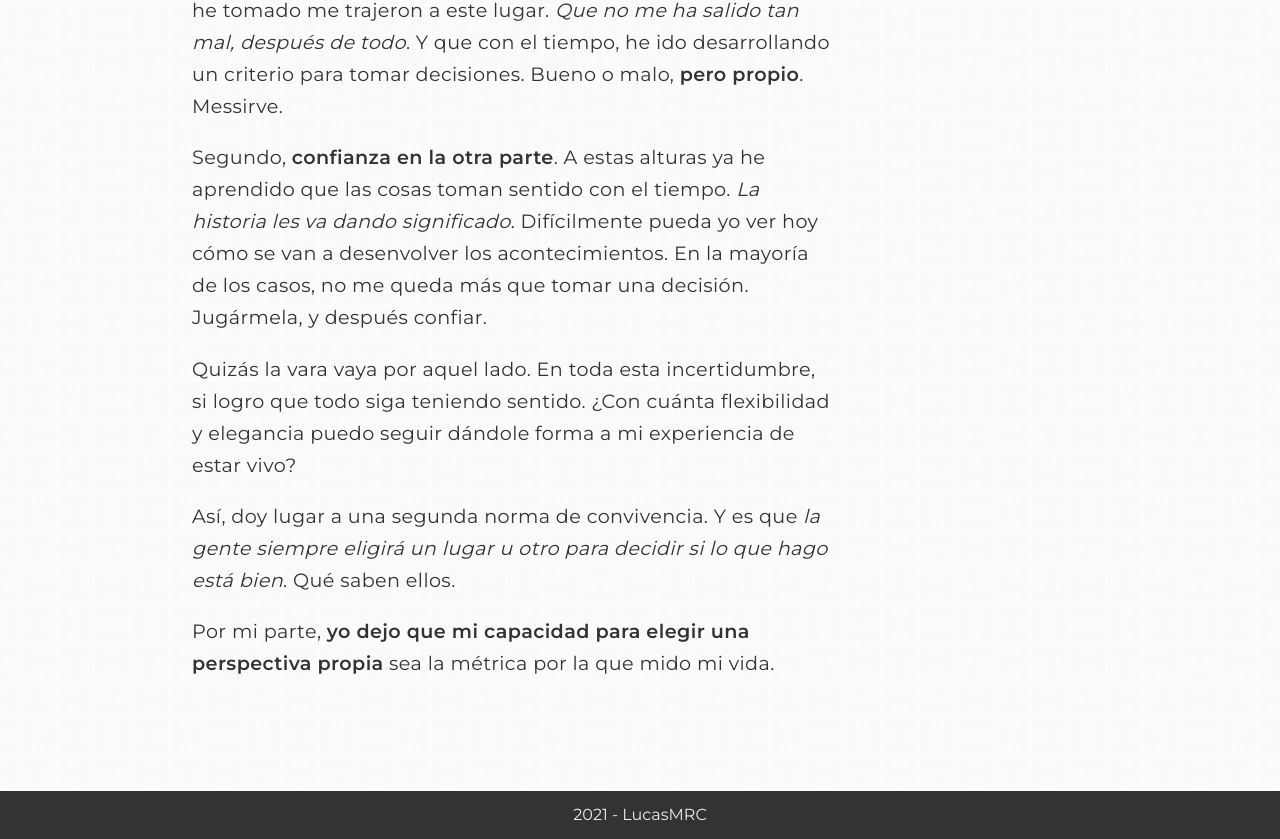
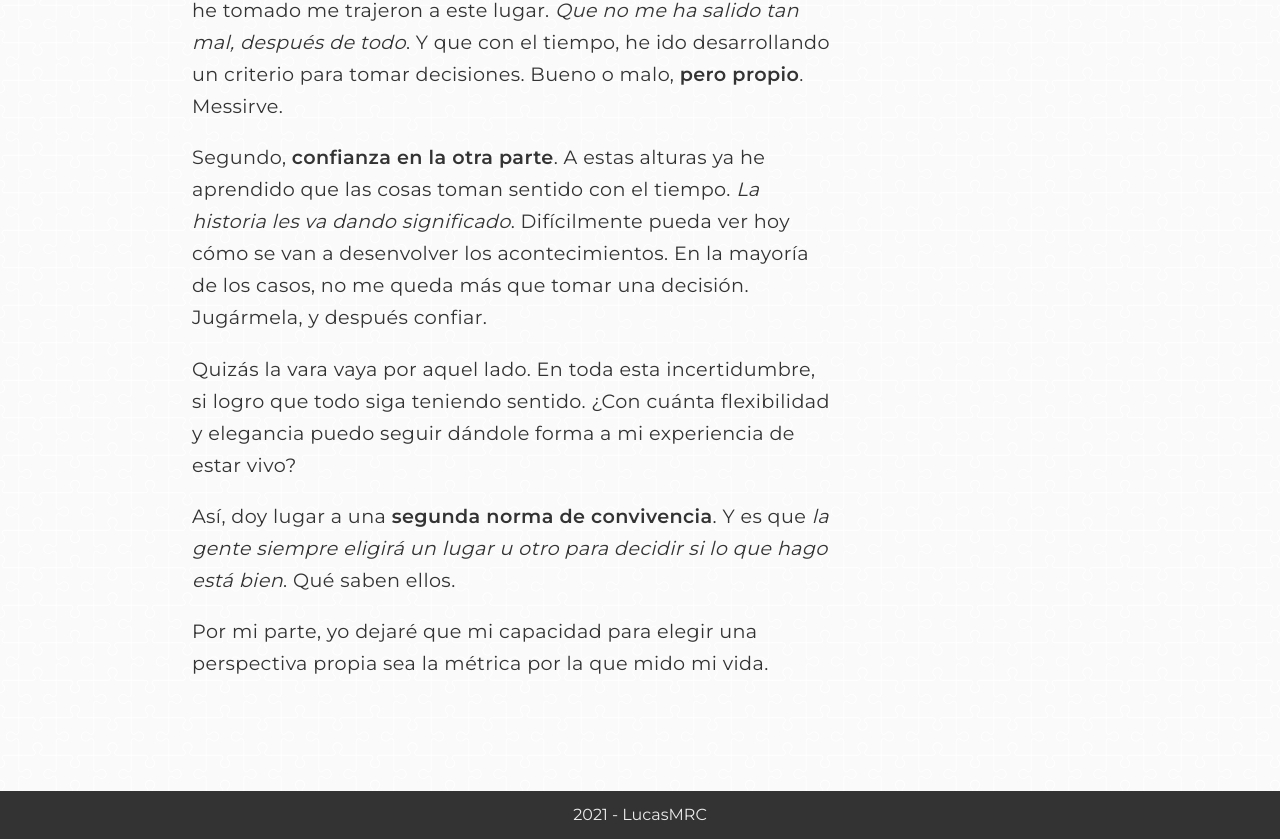
Before and after one commit to LucasMRC/perspectiva, a Svelte app: page / in a window 1280 px wide. Shown: the part 1776-2615 px from the top of the page. Built offline with nearby package versions, Linux system fonts and the light colour scheme; a web font is replaced by a local one.

Commit message:
New changes on main article

```diff
--- a/src/components/Main/index.svelte
+++ b/src/components/Main/index.svelte
@@ -19,16 +19,16 @@
             Primero, confianza en mí, en Lucas. En que las decisiones que he tomado me trajeron a este lugar. <em>Que no me ha salido tan mal, después de todo</em>. Y que con el tiempo, he ido desarrollando un criterio para tomar decisiones. Bueno o malo, <strong>pero propio</strong>. Messirve.
         </p>
         <p>
-            Segundo, <strong>confianza en la otra parte</strong>. A estas alturas ya he aprendido que las cosas toman sentido con el tiempo. <em>La historia les va dando significado</em>. Difícilmente pueda yo ver hoy cómo se van a desenvolver los acontecimientos. En la mayoría de los casos, no me queda más que tomar una decisión. Jugármela, y después confiar.
+            Segundo, <strong>confianza en la otra parte</strong>. A estas alturas ya he aprendido que las cosas toman sentido con el tiempo. <em>La historia les va dando significado</em>. Difícilmente pueda ver hoy cómo se van a desenvolver los acontecimientos. En la mayoría de los casos, no me queda más que tomar una decisión. Jugármela, y después confiar.
         </p>
         <p>
             Quizás la vara vaya por aquel lado. En toda esta incertidumbre, si logro que todo siga teniendo sentido. ¿Con cuánta flexibilidad y elegancia puedo seguir dándole forma a mi experiencia de estar vivo?
         </p>
         <p>
-            Así, doy lugar a una segunda norma de convivencia. Y es que <em>la gente siempre eligirá un lugar u otro para decidir si lo que hago está bien</em>. Qué saben ellos.
+            Así, doy lugar a una <strong>segunda norma de convivencia</strong>. Y es que <em>la gente siempre eligirá un lugar u otro para decidir si lo que hago está bien</em>. Qué saben ellos.
         </p>
         <p>
-            Por mi parte, <strong>yo dejo que mi capacidad para elegir una perspectiva propia</strong> sea la métrica por la que mido mi vida.
+            Por mi parte, yo dejaré que mi capacidad para elegir una perspectiva propia sea la métrica por la que mido mi vida.
         </p>
     </article>
 </main>
```
